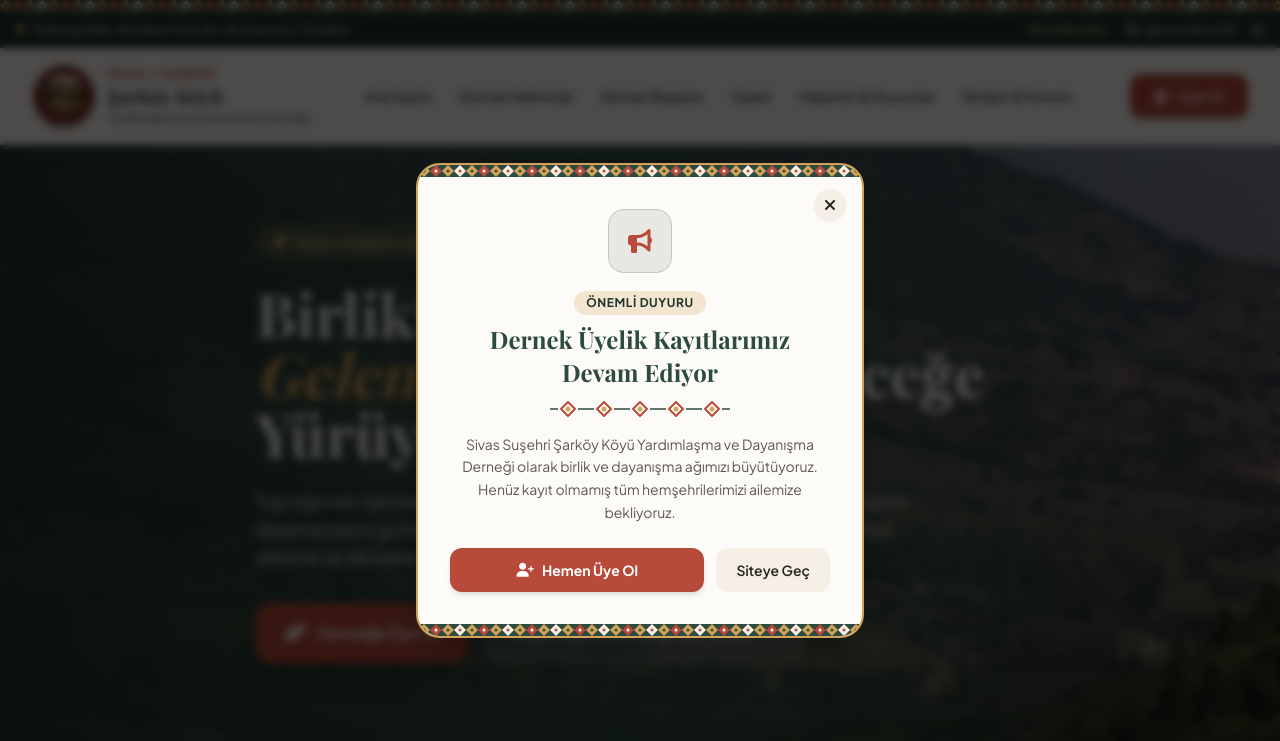
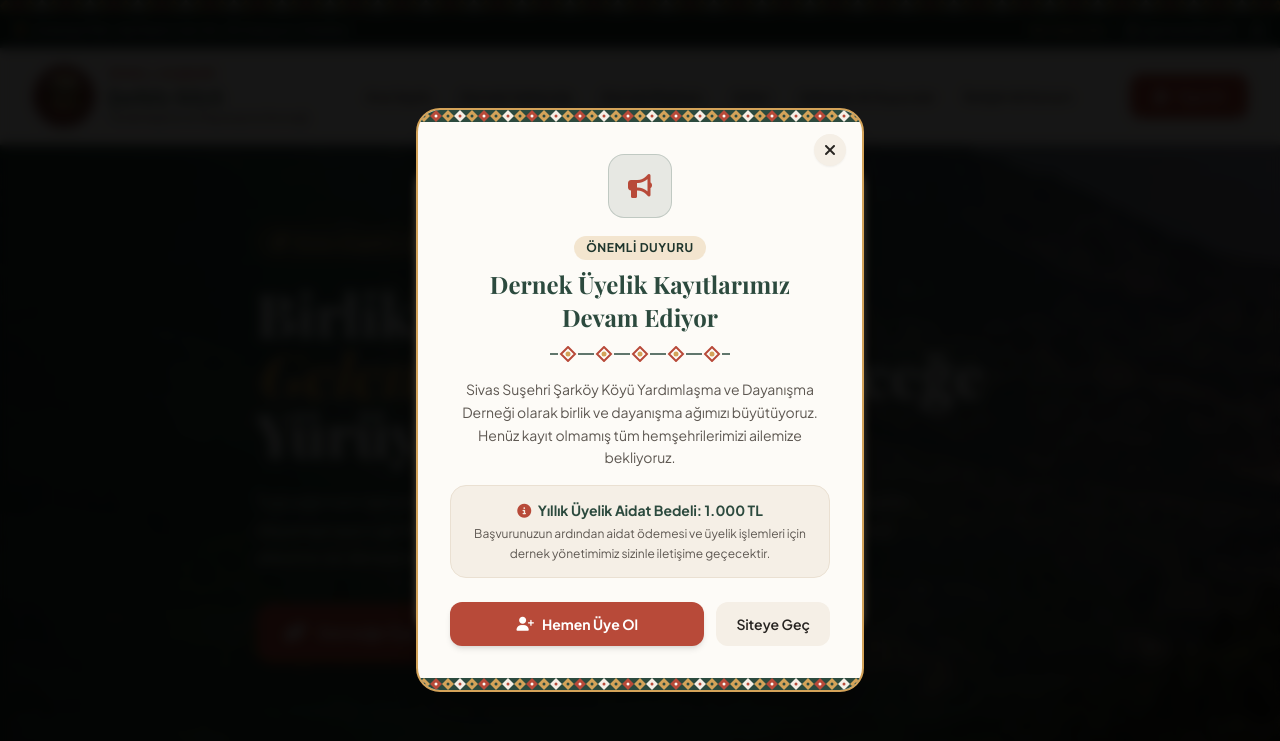
Before and after one commit to SarkoyDernegi58/sivassarkoy, a plain HTML site: page index.html in a window 1280 px wide. Shown: the top 741 px of the page. Drawn offline with nearby package versions, Linux system fonts and the light colour scheme; a web font is replaced by a local one.

Commit message:
Update index.html

```diff
--- a/index.html
+++ b/index.html
@@ -771,6 +771,10 @@
 
             <!-- Form İçeriği -->
             <div class="p-6 sm:p-8 max-h-[80vh] overflow-y-auto">
+                <div class="bg-anadolu-sand border-l-4 border-anadolu-terracotta rounded-xl p-3.5 mb-5 text-xs text-anadolu-charcoal">
+                    <p class="font-bold text-anadolu-forest">Yıllık Üyelik Aidat Bedeli: 1.000 TL</p>
+                    <p class="text-anadolu-muted mt-0.5">Formu doldurduktan sonra aidat ödemesi için derneğimiz sizinle iletişime geçecektir.</p>
+                </div>
                 <form id="membership-form" action="https://api.web3forms.com/submit" method="POST" onsubmit="handleMembershipSubmit(event)" class="space-y-4">
                     <input type="hidden" name="access_key" value="72531bea-971f-4591-a103-669fd767321a">
                     <input type="hidden" name="subject" value="Şarköy Derneği - Yeni Üyelik Başvurusu">
@@ -1054,5 +1058,64 @@
             if (popup) popup.classList.add('hidden');
         }
     </script>
+    <!-- AÇILIŞ DUYURU PENCERESİ (POPUP) -->
+    <div id="welcome-popup" class="fixed inset-0 z-50 flex items-center justify-center p-4 bg-black/70 backdrop-blur-sm">
+        <div class="bg-anadolu-cream w-full max-w-md rounded-3xl shadow-2xl border-2 border-anadolu-wheat overflow-hidden relative">
+            <div class="kilim-border"></div>
+
+            <!-- Kapatma Çarpı Butonu -->
+            <button onclick="closeWelcomePopup()" aria-label="Duyuruyu Kapat" class="absolute top-6 right-4 w-8 h-8 rounded-full bg-anadolu-sand hover:bg-anadolu-terracotta hover:text-white text-anadolu-charcoal flex items-center justify-center transition shadow-sm">
+                <i class="fa-solid fa-xmark"></i>
+            </button>
+
+            <div class="p-7 sm:p-8 text-center">
+                <div class="w-16 h-16 rounded-2xl bg-anadolu-forest/10 text-anadolu-forest flex items-center justify-center mx-auto mb-4 border border-anadolu-forest/20">
+                    <i class="fa-solid fa-bullhorn text-2xl text-anadolu-terracotta"></i>
+                </div>
+
+                <span class="inline-block bg-anadolu-wheat/25 text-anadolu-forestDark text-xs font-bold px-3 py-1 rounded-full uppercase tracking-wider mb-2">
+                    Önemli Duyuru
+                </span>
+
+                <h3 class="font-serif text-2xl font-bold text-anadolu-forest leading-snug mb-3">
+                    Dernek Üyelik Kayıtlarımız Devam Ediyor
+                </h3>
+
+                <div class="kilim-divider mb-4"></div>
+
+                <p class="text-sm text-anadolu-muted leading-relaxed mb-4">
+                    Sivas Suşehri Şarköy Köyü Yardımlaşma ve Dayanışma Derneği olarak birlik ve dayanışma ağımızı büyütüyoruz. Henüz kayıt olmamış tüm hemşehrilerimizi ailemize bekliyoruz.
+                </p>
+
+                <!-- Aidat Bilgilendirme Kutusu -->
+                <div class="bg-anadolu-sand border border-anadolu-warm rounded-2xl p-3.5 mb-6 text-xs text-anadolu-charcoal">
+                    <p class="font-bold text-anadolu-forest text-sm mb-1">
+                        <i class="fa-solid fa-circle-info text-anadolu-terracotta mr-1"></i> Yıllık Üyelik Aidat Bedeli: 1.000 TL
+                    </p>
+                    <p class="text-anadolu-muted leading-relaxed">
+                        Başvurunuzun ardından aidat ödemesi ve üyelik işlemleri için dernek yönetimimiz sizinle iletişime geçecektir.
+                    </p>
+                </div>
+
+                <div class="flex flex-col sm:flex-row gap-3">
+                    <button onclick="closeWelcomePopup(); openMemberModal();" class="flex-1 bg-anadolu-terracotta hover:bg-anadolu-terracottaDark text-white font-bold py-3 px-4 rounded-xl shadow-md transition flex items-center justify-center gap-2 text-sm">
+                        <i class="fa-solid fa-user-plus"></i>
+                        <span>Hemen Üye Ol</span>
+                    </button>
+                    <button onclick="closeWelcomePopup()" class="sm:w-auto bg-anadolu-sand hover:bg-anadolu-warm text-anadolu-charcoal font-semibold py-3 px-5 rounded-xl transition text-sm">
+                        Siteye Geç
+                    </button>
+                </div>
+            </div>
+            <div class="kilim-border"></div>
+        </div>
+    </div>
+
+    <script>
+        function closeWelcomePopup() {
+            const popup = document.getElementById('welcome-popup');
+            if (popup) popup.classList.add('hidden');
+        }
+    </script>
 </body>
 </html>
```
